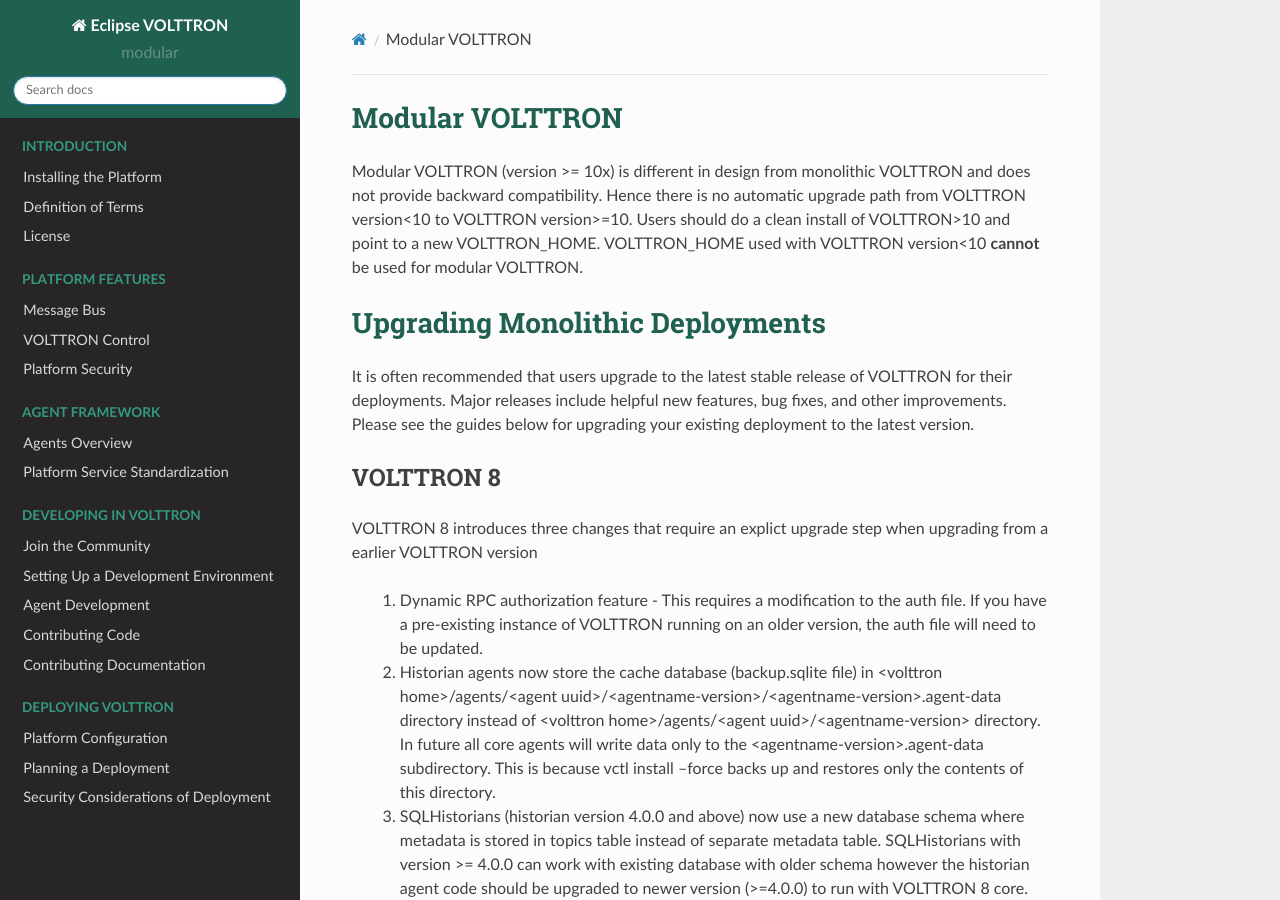
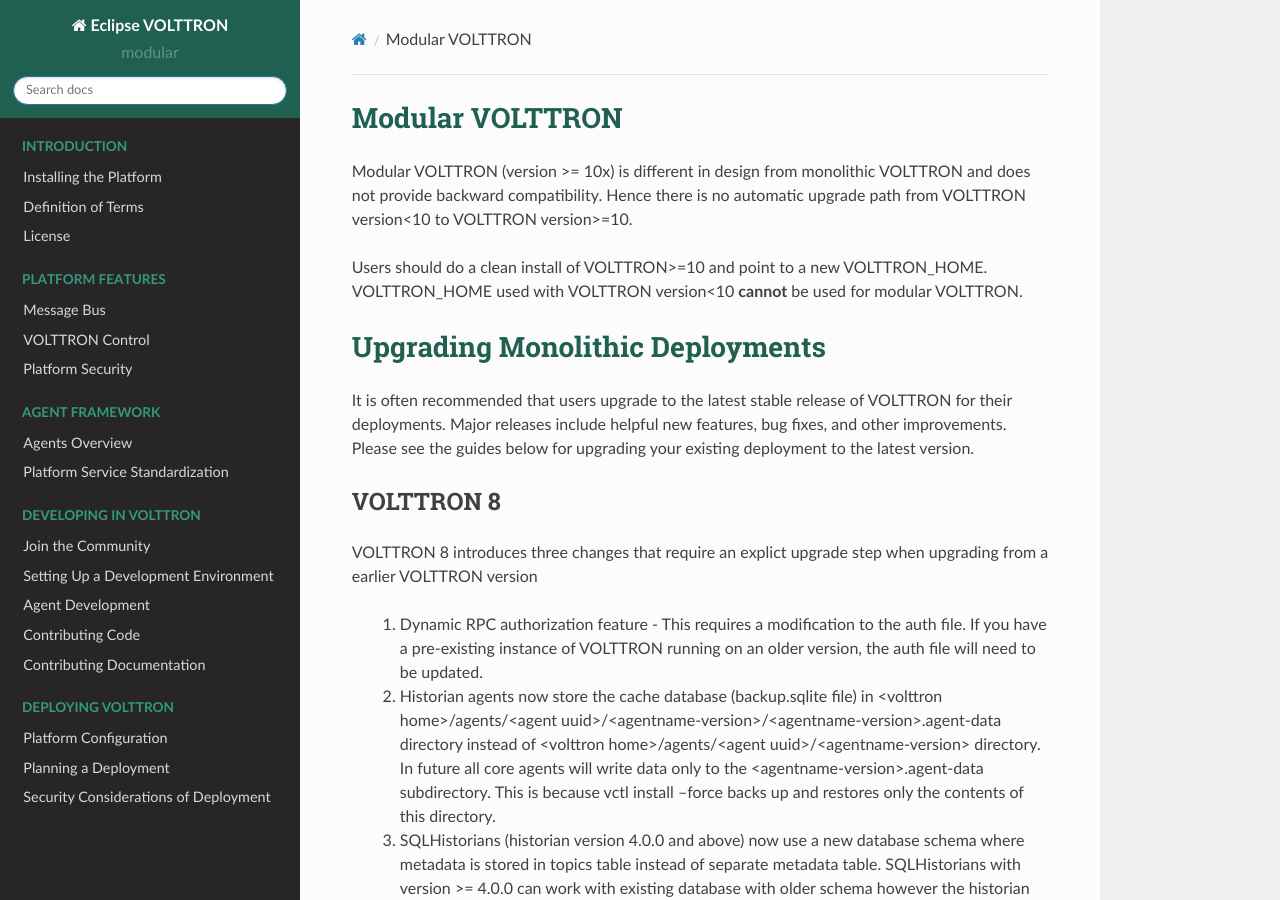
Before and after one commit to schandrika/volttron-docs, a Sphinx documentation site: the page built from source/volttron-topics/VOLTTRON-releases/upgrading-versions.rst, in a window 1280 px wide and 900 px high. Built offline with Sphinx 7.4.7 and the Read the Docs theme 2.0.0, drawn with Linux system fonts in a browser that asks for light colours; pages that are not in the unit, such as notebooks, are missing from menus.

Commit message:
minor update

```diff
--- a/source/volttron-topics/VOLTTRON-releases/upgrading-versions.rst
+++ b/source/volttron-topics/VOLTTRON-releases/upgrading-versions.rst
@@ -4,9 +4,10 @@
 Modular VOLTTRON
 ================
 Modular VOLTTRON (version >= 10x) is different in design from monolithic VOLTTRON and does not provide backward
-compatibility. Hence there is no automatic upgrade path from VOLTTRON version<10 to VOLTTRON version>=10. Users should
-do a clean install of VOLTTRON>10 and point to a new VOLTTRON_HOME. VOLTTRON_HOME used with VOLTTRON version<10
-**cannot** be used for modular VOLTTRON.
+compatibility. Hence there is no automatic upgrade path from VOLTTRON version<10 to VOLTTRON version>=10.
+
+Users should do a clean install of VOLTTRON>=10 and point to a new VOLTTRON_HOME. VOLTTRON_HOME used with
+VOLTTRON version<10 **cannot** be used for modular VOLTTRON.
 
 =================================
 Upgrading Monolithic Deployments
```
